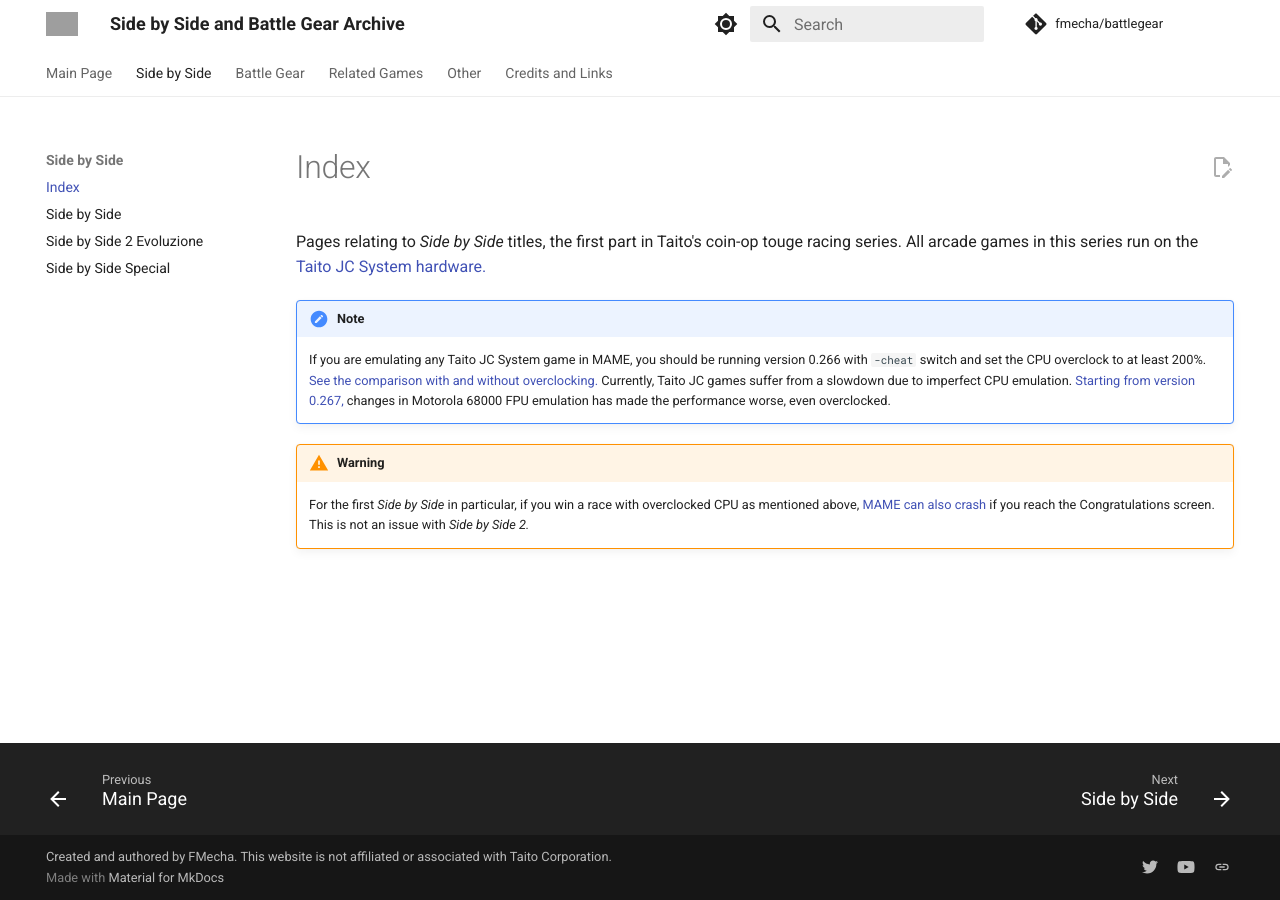
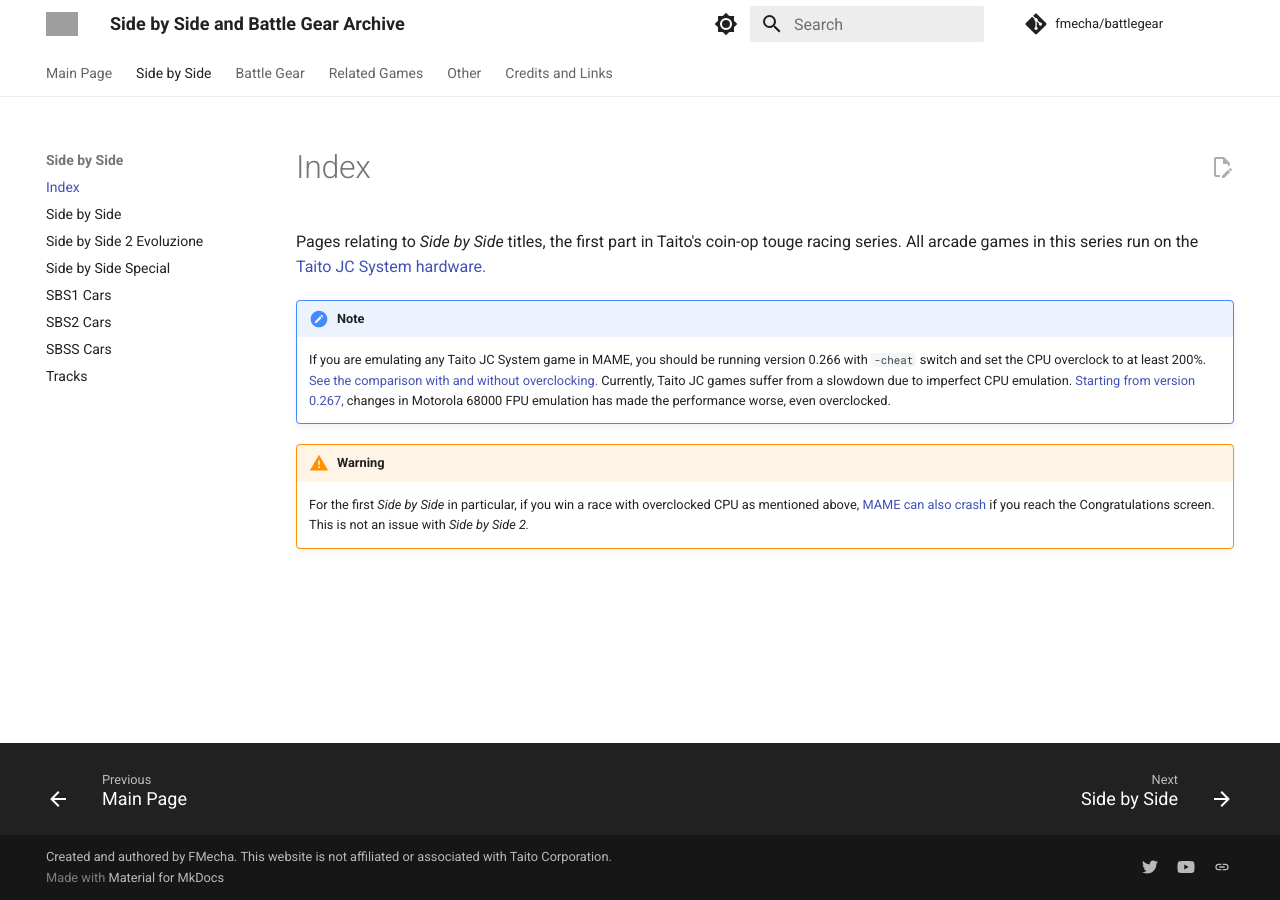
Before and after one commit to FMecha/battlegear, an MkDocs documentation site: the page built from docs/sidebs/index.md, in a window 1280 px wide. Built offline with MkDocs 1.6.1 and Material for MkDocs 9.7.7, drawn with Linux system fonts in a browser that asks for light colours; comment, search, counter and statistics services are not loaded; some of the changed lines change nothing that is shown; grey boxes are pictures that could not be loaded.

Commit message:
mkdocs.yml: split PS2 and car/track pages

```diff
--- a/mkdocs.yml
+++ b/mkdocs.yml
@@ -54,16 +54,29 @@
     - Side by Side: sidebs/sbs1.md
     - Side by Side 2 Evoluzione: sidebs/sbs2.md
     - Side by Side Special: sidebs/sbss.md
+    - SBS1 Cars: sidebs/sbs1_car.md
+    - SBS2 Cars: sidebs/sbs2_car.md
+    - SBSS Cars: sidebs/sbss_car.md
+    - Tracks: sidebs/tracks.md
 
   - Battle Gear:
     - Index: batlgear/index.md
     - Battle Gear: batlgear/bg1.md
     - Battle Gear 2: batlgear/bg2.md
+    - Battle Gear 2 PS2 Version: batlgear/bg2_ps2.md
     - Battle Gear 3 & BG3 Tuned: batlgear/bg3.md
+    - Battle Gear 3 PS2 Version: batlgear/bg3_ps2.md
     - Battle Gear 4 & BG4 Tuned: batlgear/bg4.md
+    - Type-Zero Era Cars: batlgear/typezero_car.md
+    - Type-Zero Era Tracks: batlgear/typezero_tracks.md
+    - BG3 and BG3T Cars: batlgear/bg3_car.md
+    - BG3 and BG3T Tracks: batlgear/bg3_tracks.md
+    - BG3 and BG4T Cars: batlgear/bg4_car.md
+    - BG3 and BG4T Tracks: batlgear/bg4_tracks.md
 
   - Related Games:
     - Index: related/index.md
+    - Dangerous Curves: related/dangcurv.md
     - Stunt Typhoon: related/styphoon.md
     - D1GP Arcade: related/d1gp.md
     - Top Speed (2009): related/topspeed.md
```
